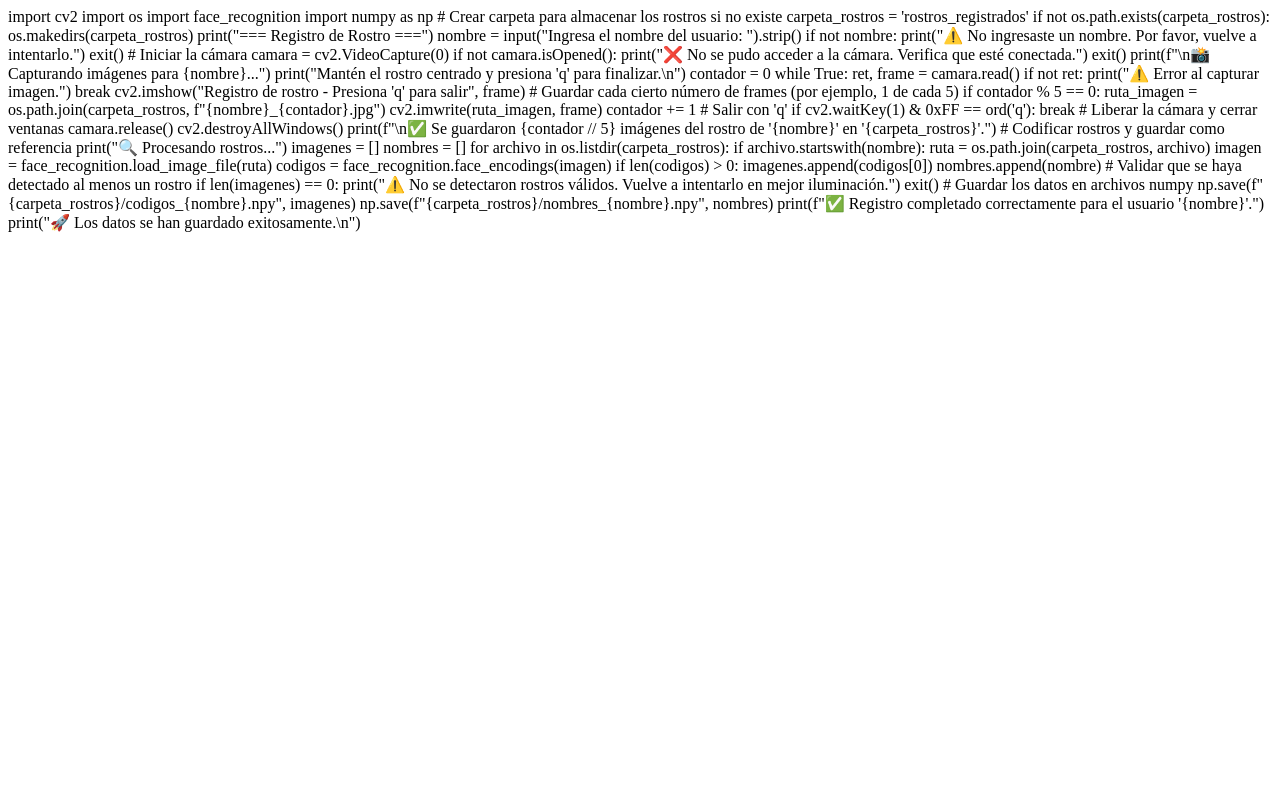
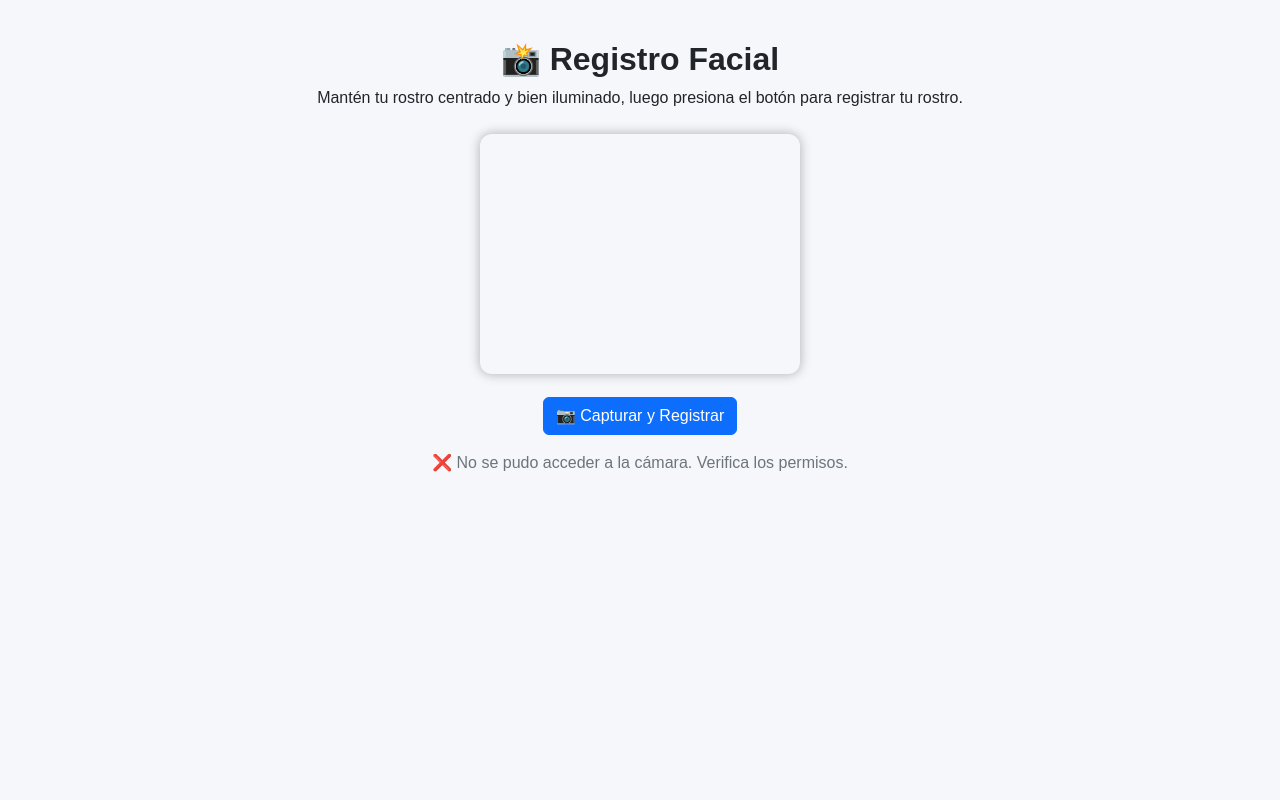
Before and after one commit to Andrescjmaster/Flask-usuarios, a Flask app: page /registro_rostro in a window 1280 px wide. Run offline with Flask 3, Linux system fonts and the light colour scheme; the visitor is signed in with stand-in values (Sample User, id 1); some libraries are stand-ins or nearby versions.

Commit message:
Registro facial

```diff
--- a/app.py
+++ b/app.py
@@ -2,6 +2,7 @@ import os
 import psycopg2
 import numpy as np
 from flask import Flask, render_template, request, redirect, url_for, session, jsonify
+from facial_utils import obtener_embedding, comparar_embeddings  # ✅ Import correcto
 
 # ==============================================================
 # ⚙️ CONFIGURACIÓN GLOBAL (DeepFace - SOLO TORCH + RETINAFACE)
@@ -13,11 +14,6 @@ os.environ["DISABLE_TF"] = "1"            # 🚫 Desactiva TensorFlow
 os.environ["FORCE_RELOAD_BACKENDS"] = "1"
 
 print("🧠 DeepFace optimizado para PyTorch + RetinaFace")
-
-# ==============================================================
-# 🧠 UTILIDADES FACIALES
-# ==============================================================
-from facial_utils import obtener_embedding, comparar_embeddings
 
 # ==============================================================
 # ⚙️ CONFIGURACIÓN FLASK
@@ -68,10 +64,11 @@ def agregar_usuario(nombre, correo, contraseña, rostro=None):
     with get_connection() as conn:
         with conn.cursor() as cursor:
             if rostro is not None:
+                rostro_bytes = np.array(rostro, dtype=np.float32).tobytes()  # ✅ Asegura formato correcto
                 cursor.execute("""
                     INSERT INTO usuarios (nombre, correo, contraseña, rostro)
                     VALUES (%s, %s, %s, %s)
-                """, (nombre, correo, contraseña, psycopg2.Binary(rostro.tobytes())))
+                """, (nombre, correo, contraseña, psycopg2.Binary(rostro_bytes)))
             else:
                 cursor.execute("""
                     INSERT INTO usuarios (nombre, correo, contraseña)
@@ -170,6 +167,7 @@ def login_face_post():
                 if comparar_embeddings(embedding_guardado, embedding_actual):
                     session["usuario"] = nombre
                     session["correo"] = correo
+                    print(f"✅ Rostro reconocido: {nombre}")  # ✅ Log informativo
                     return jsonify({"success": True, "usuario": nombre})
 
         return jsonify({"success": False, "error": "Rostro no reconocido"}), 401
@@ -193,7 +191,7 @@ def register():
             try:
                 rostro_embedding = obtener_embedding(rostro_base64) if rostro_base64 else None
                 agregar_usuario(nombre, correo, contraseña, rostro_embedding)
-                return jsonify({"success": True})
+                return jsonify({"success": True, "mensaje": "Usuario registrado con éxito"})
             except psycopg2.errors.UniqueViolation:
                 return jsonify({"success": False, "error": "Correo ya registrado"}), 400
             except Exception as e:
@@ -238,7 +236,7 @@ def registro_rostro():
     return render_template("registro_rostro.html", usuario=session["usuario"])
 
 # ==============================================================
-# 📸 API PARA REGISTRAR ROSTRO  ✅ (NUEVA RUTA)
+# 📸 API PARA REGISTRAR ROSTRO
 # ==============================================================
 @app.route("/api/registrar_rostro", methods=["POST"])
 def api_registrar_rostro():
@@ -261,7 +259,7 @@ def api_registrar_rostro():
                 """, (psycopg2.Binary(rostro_embedding.tobytes()), session["correo"]))
             conn.commit()
 
-        return jsonify({"success": True})
+        return jsonify({"success": True, "mensaje": "Rostro registrado con éxito"})  # ✅ mensaje claro
 
     except Exception as e:
         print("❌ Error al registrar rostro:", e)
@@ -320,6 +318,5 @@ def health():
 # 🚀 MAIN
 # ==============================================================
 if __name__ == '__main__':
-    import os
     port = int(os.environ.get('PORT', 5000))
     app.run(host='0.0.0.0', port=port)
--- a/templates/registro_rostro.html
+++ b/templates/registro_rostro.html
@@ -1,79 +1,108 @@
-import cv2
-import os
-import face_recognition
-import numpy as np
+<!DOCTYPE html>
+<html lang="es">
+<head>
+    <meta charset="UTF-8">
+    <meta name="viewport" content="width=device-width, initial-scale=1.0">
+    <title>Registro Facial | Mi ADN Fitness</title>
+    <link rel="stylesheet" href="https://cdn.jsdelivr.net/npm/bootstrap@5.3.3/dist/css/bootstrap.min.css">
+    <style>
+        body {
+            background: #f6f7fb;
+            font-family: 'Poppins', sans-serif;
+            text-align: center;
+        }
+        h2 {
+            margin-top: 40px;
+            font-weight: 600;
+        }
+        video {
+            border-radius: 12px;
+            box-shadow: 0 0 12px rgba(0,0,0,0.3);
+            width: 320px;
+            height: 240px;
+        }
+        #btn-capturar {
+            margin-top: 20px;
+        }
+        #mensaje {
+            margin-top: 20px;
+            font-size: 1rem;
+        }
+    </style>
+</head>
+<body>
+    <h2>📸 Registro Facial</h2>
+    <p>Mantén tu rostro centrado y bien iluminado, luego presiona el botón para registrar tu rostro.</p>
 
-# Crear carpeta para almacenar los rostros si no existe
-carpeta_rostros = 'rostros_registrados'
-if not os.path.exists(carpeta_rostros):
-    os.makedirs(carpeta_rostros)
+    <div class="container mt-4">
+        <video id="video" autoplay></video>
+        <br>
+        <button id="btn-capturar" class="btn btn-primary mt-3">📷 Capturar y Registrar</button>
+        <p id="mensaje" class="text-secondary mt-3"></p>
+    </div>
 
-print("=== Registro de Rostro ===")
-nombre = input("Ingresa el nombre del usuario: ").strip()
+    <canvas id="canvas" width="320" height="240" style="display:none;"></canvas>
 
-if not nombre:
-    print("⚠️  No ingresaste un nombre. Por favor, vuelve a intentarlo.")
-    exit()
+    <script>
+        const video = document.getElementById('video');
+        const canvas = document.getElementById('canvas');
+        const mensaje = document.getElementById('mensaje');
+        const btnCapturar = document.getElementById('btn-capturar');
 
-# Iniciar la cámara
-camara = cv2.VideoCapture(0)
-if not camara.isOpened():
-    print("❌ No se pudo acceder a la cámara. Verifica que esté conectada.")
-    exit()
+        // 🔹 Solicitar acceso a la cámara del navegador
+        async function iniciarCamara() {
+            try {
+                const stream = await navigator.mediaDevices.getUserMedia({ video: true });
+                video.srcObject = stream;
+            } catch (error) {
+                mensaje.innerText = "❌ No se pudo acceder a la cámara. Verifica los permisos.";
+            }
+        }
 
-print(f"\n📸 Capturando imágenes para {nombre}...")
-print("Mantén el rostro centrado y presiona 'q' para finalizar.\n")
+        // 🔹 Capturar imagen del video y convertirla a base64
+        function capturarImagen() {
+            const contexto = canvas.getContext('2d');
+            contexto.drawImage(video, 0, 0, canvas.width, canvas.height);
+            return canvas.toDataURL('image/jpeg');
+        }
 
-contador = 0
-while True:
-    ret, frame = camara.read()
-    if not ret:
-        print("⚠️ Error al capturar imagen.")
-        break
+        // 🔹 Enviar imagen al servidor Flask
+        async function enviarImagen(base64) {
+            mensaje.innerText = "🧠 Procesando rostro, espera un momento...";
+            btnCapturar.disabled = true;
 
-    cv2.imshow("Registro de rostro - Presiona 'q' para salir", frame)
+            try {
+                const respuesta = await fetch("/api/registrar_rostro", {
+                    method: "POST",
+                    headers: { "Content-Type": "application/json" },
+                    body: JSON.stringify({ imagen: base64 })
+                });
 
-    # Guardar cada cierto número de frames (por ejemplo, 1 de cada 5)
-    if contador % 5 == 0:
-        ruta_imagen = os.path.join(carpeta_rostros, f"{nombre}_{contador}.jpg")
-        cv2.imwrite(ruta_imagen, frame)
+                const data = await respuesta.json();
 
-    contador += 1
+                if (data.success) {
+                    mensaje.innerText = "✅ Rostro registrado exitosamente.";
+                    mensaje.className = "text-success mt-3";
+                } else {
+                    mensaje.innerText = "⚠️ " + (data.error || "Error al registrar rostro.");
+                    mensaje.className = "text-danger mt-3";
+                }
+            } catch (error) {
+                mensaje.innerText = "❌ Error al conectar con el servidor.";
+                mensaje.className = "text-danger mt-3";
+            } finally {
+                btnCapturar.disabled = false;
+            }
+        }
 
-    # Salir con 'q'
-    if cv2.waitKey(1) & 0xFF == ord('q'):
-        break
+        // 🔹 Evento del botón
+        btnCapturar.addEventListener("click", async () => {
+            const imagen = capturarImagen();
+            await enviarImagen(imagen);
+        });
 
-# Liberar la cámara y cerrar ventanas
-camara.release()
-cv2.destroyAllWindows()
-
-print(f"\n✅ Se guardaron {contador // 5} imágenes del rostro de '{nombre}' en '{carpeta_rostros}'.")
-
-# Codificar rostros y guardar como referencia
-print("🔍 Procesando rostros...")
-
-imagenes = []
-nombres = []
-
-for archivo in os.listdir(carpeta_rostros):
-    if archivo.startswith(nombre):
-        ruta = os.path.join(carpeta_rostros, archivo)
-        imagen = face_recognition.load_image_file(ruta)
-        codigos = face_recognition.face_encodings(imagen)
-
-        if len(codigos) > 0:
-            imagenes.append(codigos[0])
-            nombres.append(nombre)
-
-# Validar que se haya detectado al menos un rostro
-if len(imagenes) == 0:
-    print("⚠️ No se detectaron rostros válidos. Vuelve a intentarlo en mejor iluminación.")
-    exit()
-
-# Guardar los datos en archivos numpy
-np.save(f"{carpeta_rostros}/codigos_{nombre}.npy", imagenes)
-np.save(f"{carpeta_rostros}/nombres_{nombre}.npy", nombres)
-
-print(f"✅ Registro completado correctamente para el usuario '{nombre}'.")
-print("🚀 Los datos se han guardado exitosamente.\n")
+        // Iniciar cámara automáticamente
+        iniciarCamara();
+    </script>
+</body>
+</html>
```
Also changed, not shown: facial_utils.py (+36 -8 lines).
